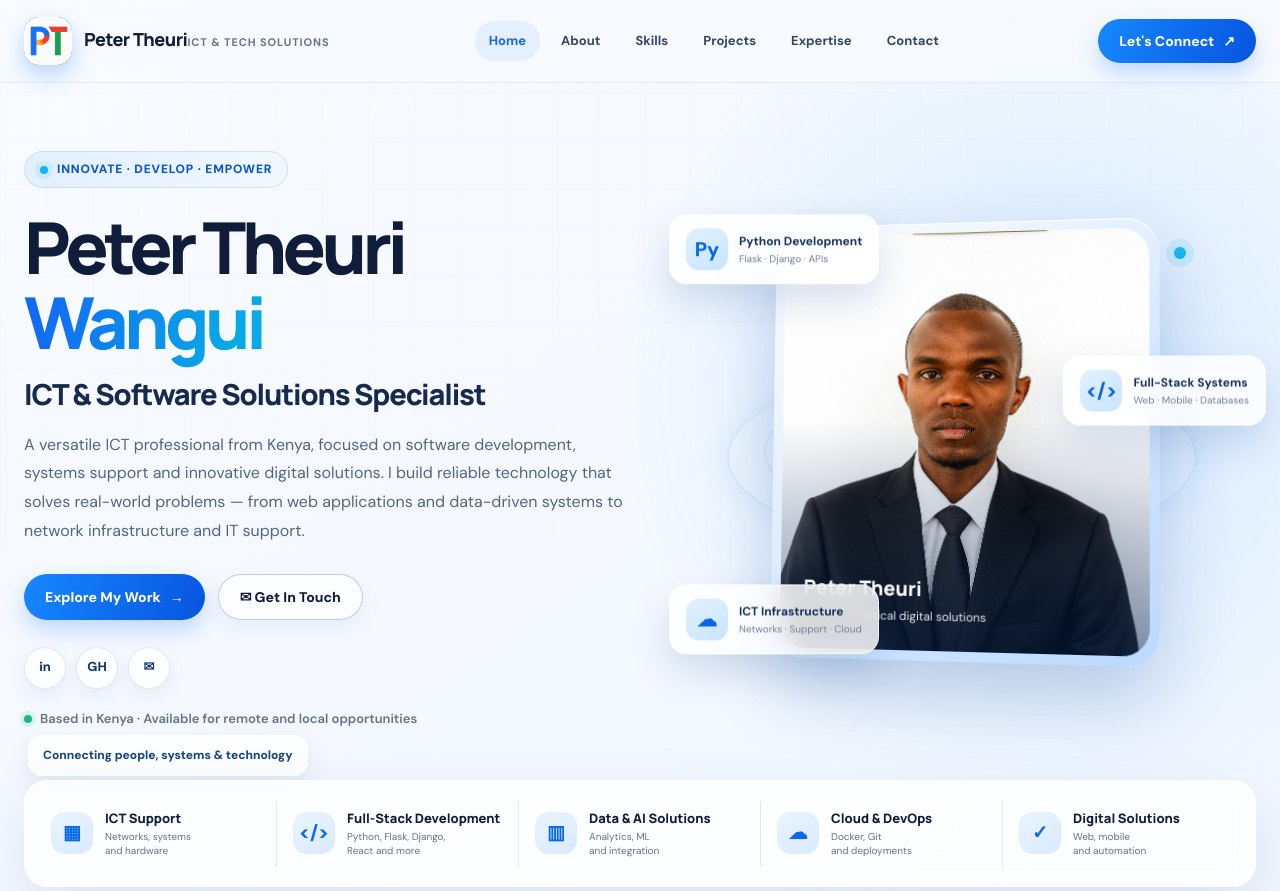
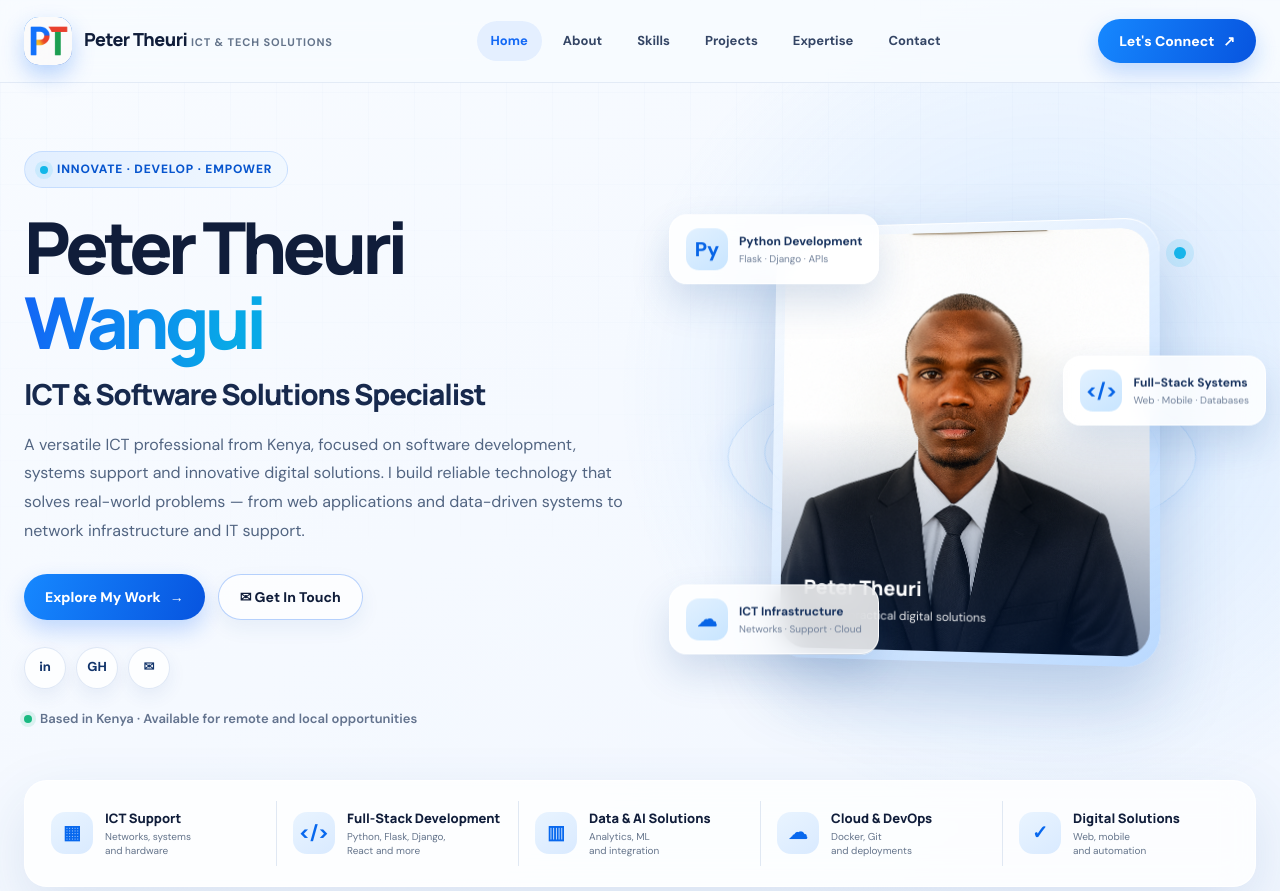
Before and after one commit to Petertheuriwangui/Myprofile, a Flask app: page / in a window 1280 px wide. Shown: the top 891 px of the page. Run offline with Flask 3, Linux system fonts and the light colour scheme.

Commit message:
Update index.html

```diff
--- a/templates/index.html
+++ b/templates/index.html
@@ -444,7 +444,7 @@
     <div class="wrap nav">
       <a class="brand" href="#home" aria-label="Peter Theuri home">
         <span class="brand-mark"><img src="static/images/p.png" alt="Peter Theuri logo"></span>
-        <span><span class="brand-name">Peter Theuri</span><span class="brand-sub">ICT & Tech Solutions</span></span>
+        <span><span class="brand-name">Peter Theuri</span><span class="brand-sub"> ICT & Tech Solutions</span></span>
       </a>
       <button class="menu-toggle" id="menuToggle" aria-label="Open navigation" aria-expanded="false">☰</button>
       <nav class="nav-links" id="navLinks" aria-label="Main navigation">
@@ -538,11 +538,6 @@
   </div>
 
 </div>
-
-
-  <div class="visual-label">
-    Connecting people, systems & technology
-  </div>
 
 </div>
 
```
